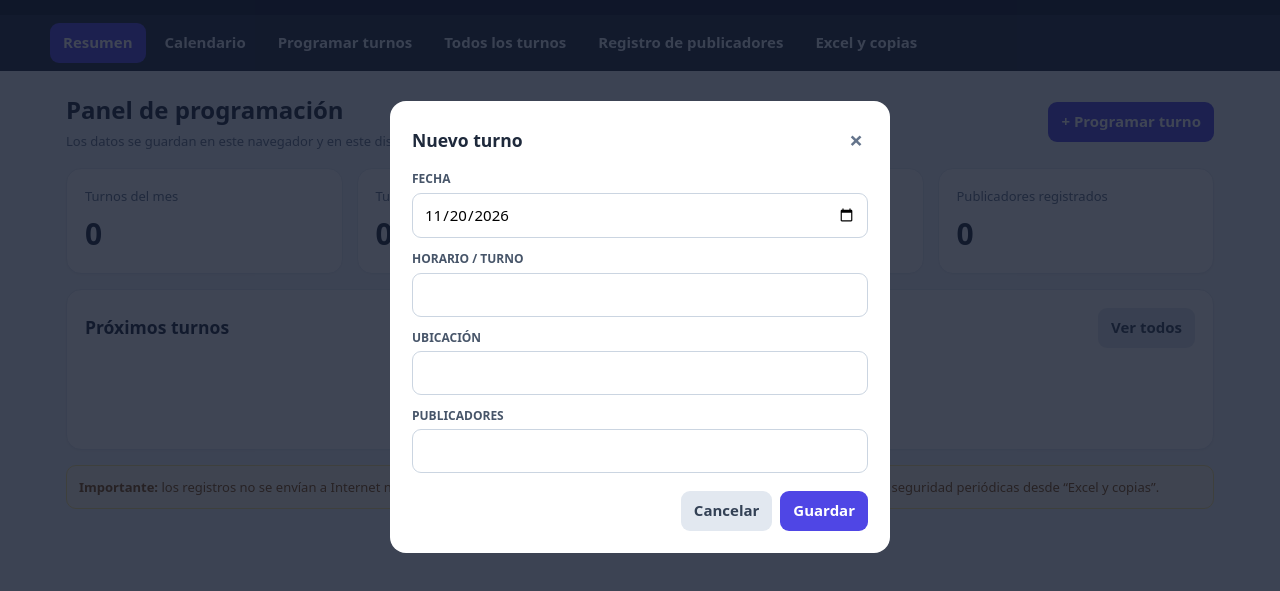
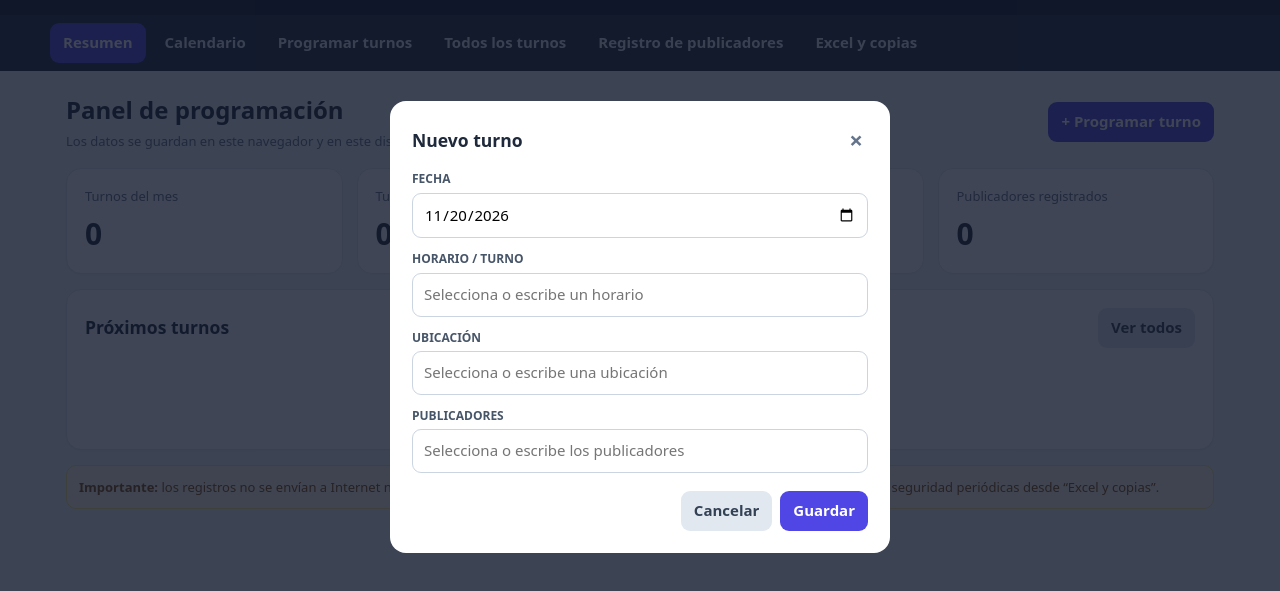
Before and after one commit to bibliotecadbr-sketch/predicacion-publica, a plain HTML site: page index.html in a window 1280 px wide. Both pictures are taken after a click on the button "+ Programar turno". Shown: the part 73-664 px from the top of the page. Drawn offline with Linux system fonts and the light colour scheme.

Commit message:
Update index.html

```diff
--- a/index.html
+++ b/index.html
@@ -97,7 +97,7 @@
 </main>
 <div id="modalBg" class="modal-bg"><form id="editForm" class="modal">
 <div class="modal-head"><h3 id="modalTitle">Nuevo turno</h3><button type="button" class="close" onclick="closeForm()">×</button></div><input id="editId" type="hidden">
-<label class="field"><span>FECHA</span><input id="eFecha" type="date" required></label><label class="field"><span>HORARIO / TURNO</span><input id="eHorario" required></label><label class="field"><span>UBICACIÓN</span><input id="eUbicacion" required></label><label class="field"><span>PUBLICADORES</span><input id="ePublicadores" required></label>
+<label class="field"><span>FECHA</span><input id="eFecha" type="date" required></label><label class="field"><span>HORARIO / TURNO</span><input id="eHorario" list="horariosOptions" required placeholder="Selecciona o escribe un horario"><datalist id="horariosOptions"></datalist></label><label class="field"><span>UBICACIÓN</span><input id="eUbicacion" list="ubicacionesOptions" required placeholder="Selecciona o escribe una ubicación"><datalist id="ubicacionesOptions"></datalist></label><label class="field"><span>PUBLICADORES</span><input id="ePublicadores" list="publicadoresOptions" required placeholder="Selecciona o escribe los publicadores"><datalist id="publicadoresOptions"></datalist></label>
 <div class="row" style="justify-content:flex-end;margin-top:18px"><button type="button" class="secondary" onclick="closeForm()">Cancelar</button><button class="primary">Guardar</button></div>
 </form></div><div id="toast" class="toast"></div>
 <script>
@@ -114,7 +114,7 @@ function notify(msg,error=false){const t=$('toast');t.textContent=msg;t.classNam
 function esc(v){return String(v??'').replace(/[&<>"']/g,c=>({'&':'&amp;','<':'&lt;','>':'&gt;','"':'&quot;',"'":'&#39;'}[c]))}
 function dateLabel(s){if(!s)return'-';const [y,m,d]=s.split('-').map(Number);return new Date(y,m-1,d).toLocaleDateString('es',{day:'2-digit',month:'2-digit',year:'numeric'})}
 function setView(v){document.querySelectorAll('.view').forEach(x=>x.classList.remove('active'));$('view-'+v).classList.add('active');document.querySelectorAll('.nav button').forEach(b=>b.classList.toggle('active',b.dataset.view===v));refresh()}
-function refresh(){renderStats();renderUpcoming();renderCalendar();renderRows();renderPublishers();$('exportMonth').value=$('exportMonth').value||todayISO().slice(0,7)}
+function refresh(){renderStats();renderUpcoming();renderCalendar();renderRows();renderPublishers();refreshTurnDropdowns();$('exportMonth').value=$('exportMonth').value||todayISO().slice(0,7)}
 function renderStats(){const m=todayISO().slice(0,7),month=records.filter(r=>(r.fecha||'').startsWith(m));$('statMonth').textContent=month.length;$('statFuture').textContent=records.filter(r=>(r.fecha||'')>=todayISO()).length;$('statPlaces').textContent=new Set(records.map(r=>(r.ubicacion||'').trim().toLowerCase()).filter(Boolean)).size;const names=new Set(records.flatMap(r=>(r.publicadores||'').split(/[,;]+/).map(x=>x.trim().toLowerCase()).filter(Boolean)));$('statPublishers').textContent=names.size}
 function renderUpcoming(){const a=records.filter(r=>(r.fecha||'')>=todayISO()).sort((x,y)=>(x.fecha||'').localeCompare(y.fecha||'')).slice(0,6);$('upcoming').innerHTML=a.length?a.map(r=>`<div class="row" style="justify-content:space-between;padding:11px 0;border-top:1px solid var(--line)"><div><b>${esc(dateLabel(r.fecha))} · ${esc(r.horario)}</b><div class="muted">${esc(r.ubicacion)} — ${esc(r.publicadores)}</div></div><button class="secondary no-print" onclick="editRecord('${r.id}')">Editar</button></div>`).join(''):'<div class="empty">No hay turnos futuros programados.</div>'}
 function renderCalendar(){const y=calendarDate.getFullYear(),m=calendarDate.getMonth(),first=(new Date(y,m,1).getDay()+6)%7,days=new Date(y,m+1,0).getDate();$('monthLabel').textContent=new Date(y,m,1).toLocaleDateString('es',{month:'long',year:'numeric'});let out='';for(let i=0;i<first;i++)out+='<div class="day" style="background:#f8fafc"></div>';for(let d=1;d<=days;d++){const key=`${y}-${String(m+1).padStart(2,'0')}-${String(d).padStart(2,'0')}`,items=records.filter(r=>r.fecha===key).sort((a,b)=>(a.horario||'').localeCompare(b.horario||''));out+=`<div class="day ${key===todayISO()?'today':''}"><div class="day-num">${d}</div>${items.map(r=>`<button class="event" title="${esc(r.ubicacion)} · ${esc(r.publicadores)}" onclick="editRecord('${r.id}')">${esc(r.horario)} · ${esc(r.ubicacion)}</button>`).join('')}<button class="add-day no-print" onclick="openForm(null,'${key}')">+ Agregar</button></div>`}for(let i=first+days;i%7!==0;i++)out+='<div class="day" style="background:#f8fafc"></div>';$('calendarGrid').innerHTML=out}
@@ -123,7 +123,15 @@ function filtered(){const m=$('filterMonth').value,q=$('filterText').value.trim(
 function renderRows(){const a=filtered();$('rows').innerHTML=a.length?a.map(r=>`<tr><td><b>${esc(dateLabel(r.fecha))}</b></td><td>${esc(r.horario)}</td><td>${esc(r.ubicacion)}</td><td>${esc(r.publicadores)}</td><td class="no-print"><div class="row"><button class="secondary" onclick="editRecord('${r.id}')">Editar</button><button class="danger" onclick="deleteRecord('${r.id}')">Eliminar</button></div></td></tr>`).join(''):'<tr><td colspan="5" class="empty">No se encontraron turnos.</td></tr>'}
 $('filterMonth').addEventListener('change',renderRows);$('filterText').addEventListener('input',renderRows);
 function clearFilters(){$('filterMonth').value='';$('filterText').value='';renderRows()}
-function openForm(r=null,date=''){ $('editForm').reset();$('editId').value=r?.id||'';$('modalTitle').textContent=r?'Editar turno':'Nuevo turno';$('eFecha').value=r?.fecha||date||todayISO();$('eHorario').value=r?.horario||'';$('eUbicacion').value=r?.ubicacion||'';$('ePublicadores').value=r?.publicadores||'';$('modalBg').classList.add('open')}
+function refreshTurnDropdowns(){
+ const lists=[
+  ['horariosOptions', [...new Set(records.map(r=>(r.horario||'').trim()).filter(Boolean))]],
+  ['ubicacionesOptions', [...new Set(records.map(r=>(r.ubicacion||'').trim()).filter(Boolean))]],
+  ['publicadoresOptions', [...new Set(records.map(r=>(r.publicadores||'').trim()).filter(Boolean))]]
+ ];
+ lists.forEach(([id,values])=>{$(id).innerHTML=values.sort((a,b)=>a.localeCompare(b,'es')).map(v=>`<option value="${esc(v)}"></option>`).join('')});
+}
+function openForm(r=null,date=''){ refreshTurnDropdowns(); $('editForm').reset();$('editId').value=r?.id||'';$('modalTitle').textContent=r?'Editar turno':'Nuevo turno';$('eFecha').value=r?.fecha||date||todayISO();$('eHorario').value=r?.horario||'';$('eUbicacion').value=r?.ubicacion||'';$('ePublicadores').value=r?.publicadores||'';$('modalBg').classList.add('open')}
 function closeForm(){$('modalBg').classList.remove('open')}
 function editRecord(id){const r=records.find(x=>x.id===id);if(r)openForm(r)}
 $('editForm').addEventListener('submit',e=>{e.preventDefault();const id=$('editId').value,data={id:id||uid(),fecha:$('eFecha').value,horario:$('eHorario').value.trim(),ubicacion:$('eUbicacion').value.trim(),publicadores:$('ePublicadores').value.trim(),updatedAt:new Date().toISOString()};if(id){const i=records.findIndex(x=>x.id===id);if(i>=0)records[i]=data}else records.push(data);if(saveRecords()){closeForm();notify(id?'Turno actualizado':'Turno guardado')}});
```
